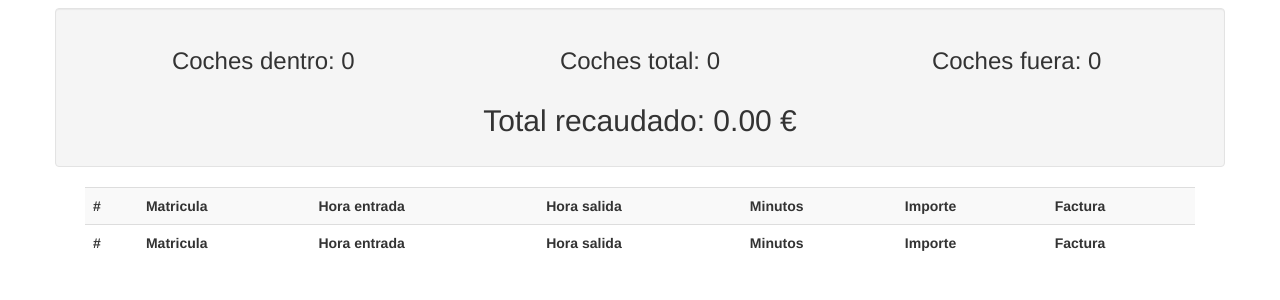
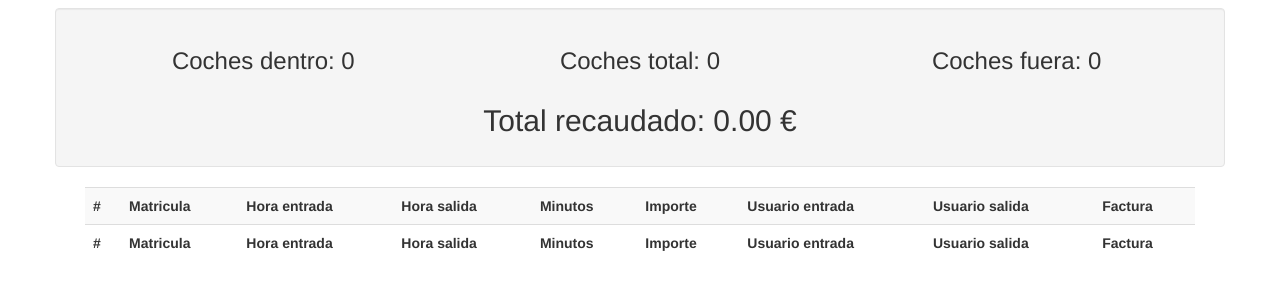
Before and after one commit to amd77/parker, a Django app: page /parker/2014/11 in a window 1280 px wide. Shown: the part 134-434 px from the top of the page. Run offline with Django 3.2, Linux system fonts and the light colour scheme; the visitor is signed in with stand-in values (Sample User, id 1); data that the repository does not hold is empty; some libraries are stand-ins or nearby versions.

Commit message:
Agregar columnas usuario entrada/salida

```diff
--- a/registro/templates/registro/portada.html
+++ b/registro/templates/registro/portada.html
@@ -26,6 +26,8 @@
                     <th>Hora salida</th>
                     <th>Minutos</th>
                     <th>Importe</th>
+                    <th>Usuario entrada</th>
+                    <th>Usuario salida</th>
                     <th>Factura</th>
                 </tr>
                 {% for object in object_list %}
@@ -36,6 +38,8 @@
                     <td>{{object.fecha_salida|date:"TIME_FORMAT"}}</td>
                     <td>{{object.minutos|floatformat:0}}</td>
                     <td>{{object.euros|floatformat:2}} €</td>
+                    <td>{{object.usuario_entrada|default:"-"}}</td>
+                    <td>{{object.usuario_salida|default:"-"}}</td>
                     <td>{{object.emitido_ticket|yesno:"Si,"}}</td>
                 </tr>
                 {% endfor %}
@@ -46,6 +50,8 @@
                     <th>Hora salida</th>
                     <th>Minutos</th>
                     <th>Importe</th>
+                    <th>Usuario entrada</th>
+                    <th>Usuario salida</th>
                     <th>Factura</th>
                 </tr>
             </table>
```
